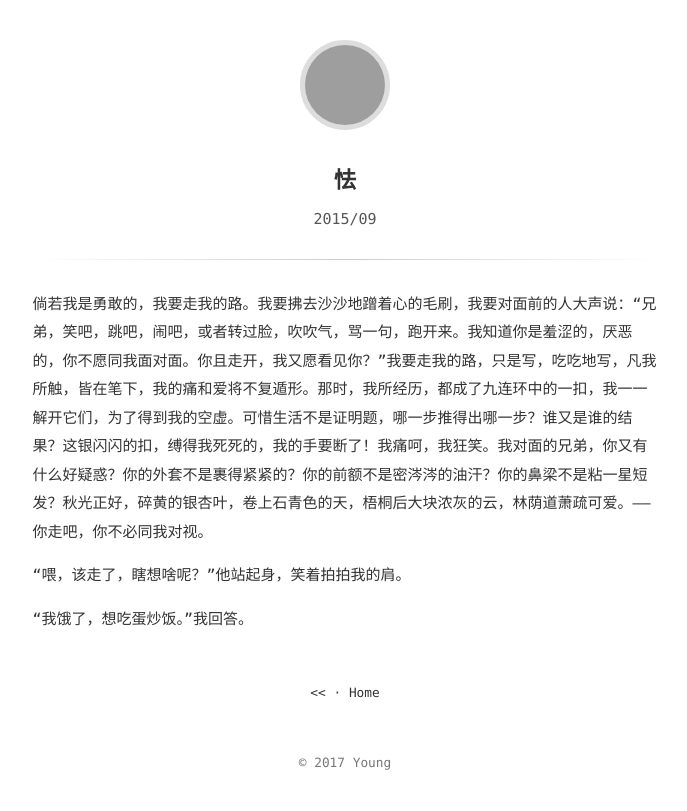
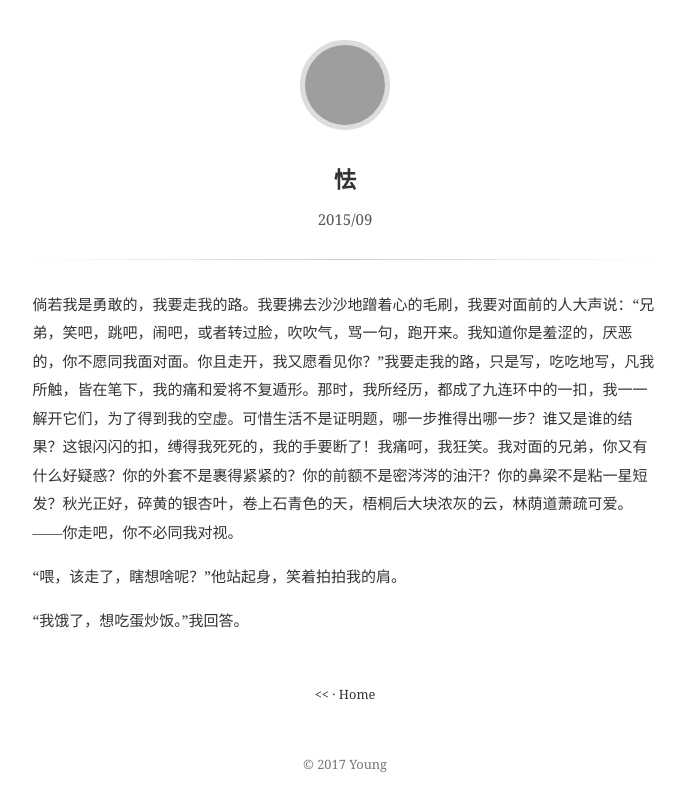
Before and after one commit to yeayyoung/yeayyoung.github.io, a Jekyll site: the page built from _posts/2015-09-01-cowardice.md, in a window 1280 px wide, cut to the strip 0-811 px from the top of the page. Shown: the whole strip, without its empty margins (295-982 px from the left). Built offline with Jekyll 4.4.1, drawn with Linux system fonts in a browser that asks for light colours; grey boxes are pictures that could not be loaded.

Commit message:
[draft] Enhance Chinese dash rendering.

```diff
--- a/_plugins/join-chinese.rb
+++ b/_plugins/join-chinese.rb
@@ -3,13 +3,19 @@
 
 class String
   han = '\p{Han}|[，。？；：‘’“”、！……（）]'
+  dash = '——'
   @@chinese_regex = /(#{han}) *\n *(#{han})/m
+  @@chinese_punc_regex = /(#{dash})/m
   def join_chinese!
     gsub!(@@chinese_regex, '\1\2')
+  end
+  def set_font!
+    gsub!(@@chinese_punc_regex, '<span class="zh_punc">\1</span>')
   end
 end
 
 # works for Jekyll version 3
 Jekyll::Hooks.register :posts, :pre_render do |post|
   post.content.join_chinese!
+  post.content.set_font!
 end
--- a/_sass/main.scss
+++ b/_sass/main.scss
@@ -3,7 +3,7 @@
   line-height: 20px;
   font-weight: normal;
   font-style: normal;
-  font-family:  consolas, monaco, courier, "courier new", SimSun, fixed-width;
+  font-family:  Georgia, consolas, monaco, courier, "courier new", SimSun, fixed-width;
   color: #333333;
   padding: 20px;
   margin: 0;
@@ -234,6 +234,9 @@
     line-height: 1.9em;
     word-wrap: break-word;
   }
+  .zh_punc {
+    font-family: SimSun, fixed-width;
+  }
   .footnote {
     border: 0;
     background-color: #0087BE;
```
